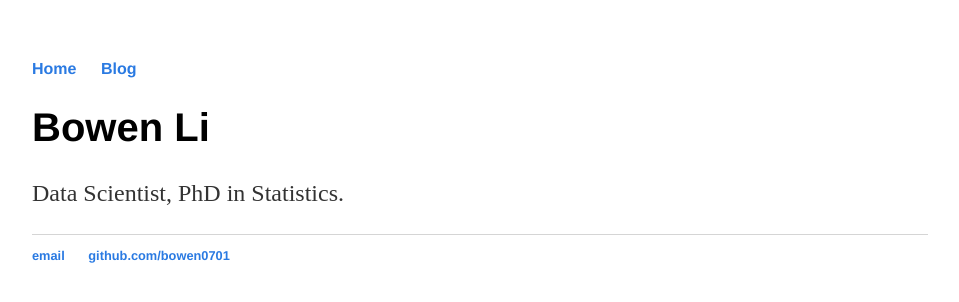
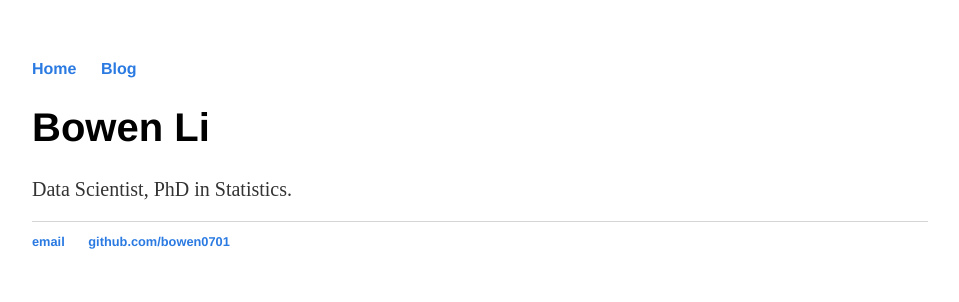
Before and after one commit to bowen0701/bowen0701.github.io, a Jekyll site: the page built from index.html, in a window 1280 px wide. Shown: the top 302 px of the page, without its empty margins (160-1119 px from the left). Built offline with Jekyll 4.4.1, drawn with Linux system fonts in a browser that asks for light colours.

Commit message:
Revise p font-size

```diff
--- a/css/main.css
+++ b/css/main.css
@@ -20,8 +20,8 @@ h1 {
     font-family:'Helvetica', 'Arial', 'Sans-Serif';
 }
 p {
-    font-size: 1.5em;
-    line-height: 1.4em;
+    font-size: 1.25em;
+    line-height: 1.2em;
     color: #333;
 }
 footer {
```
